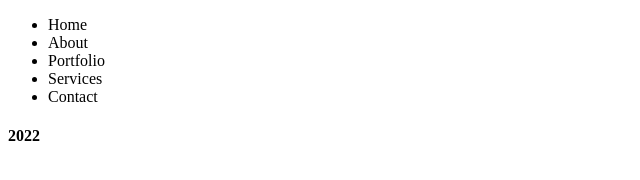
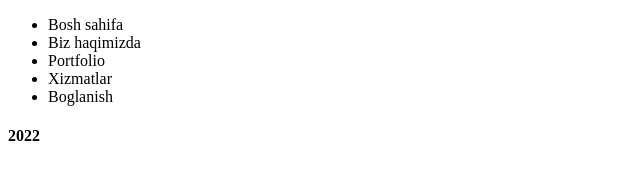
Before and after one commit to bkhurvaliev/Holland, a plain HTML site: page index.html in a window 1280 px wide. Shown: the whole page, without its empty margins (0-640 px from the left). Drawn offline with Linux system fonts and the light colour scheme.

Commit message:
Update index.html

```diff
--- a/index.html
+++ b/index.html
@@ -11,11 +11,11 @@
     <div class="container">
         <div class="navbar">
             <ul>
-                <li class="a">Home</li>
-                <li class="a"> About</li>
+                <li class="a">Bosh sahifa</li>
+                <li class="a">Biz haqimizda</li>
                 <li class="a">Portfolio</li>
-                <li class="a">Services</li>
-                <li class="a">Contact</li>
+                <li class="a">Xizmatlar</li>
+                <li class="a">Boglanish</li>
             </ul>
         </div>
 
```
